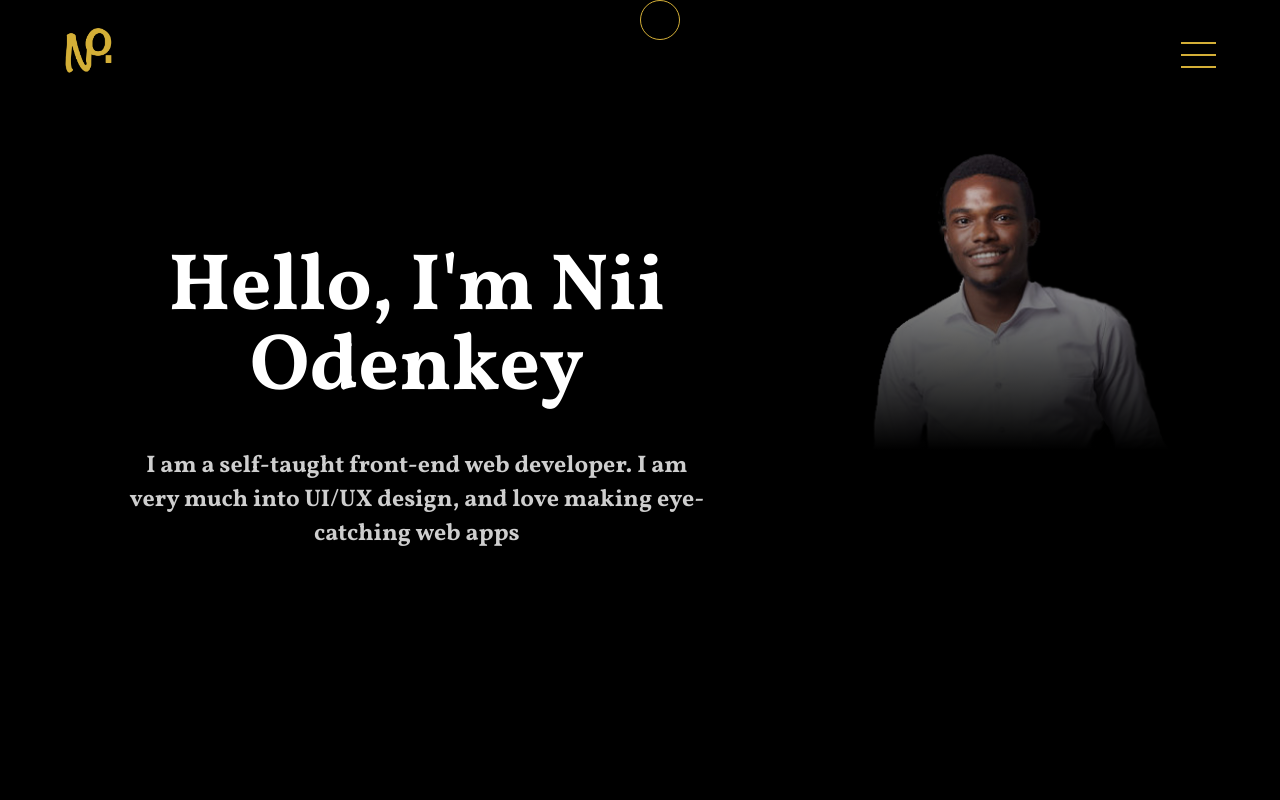
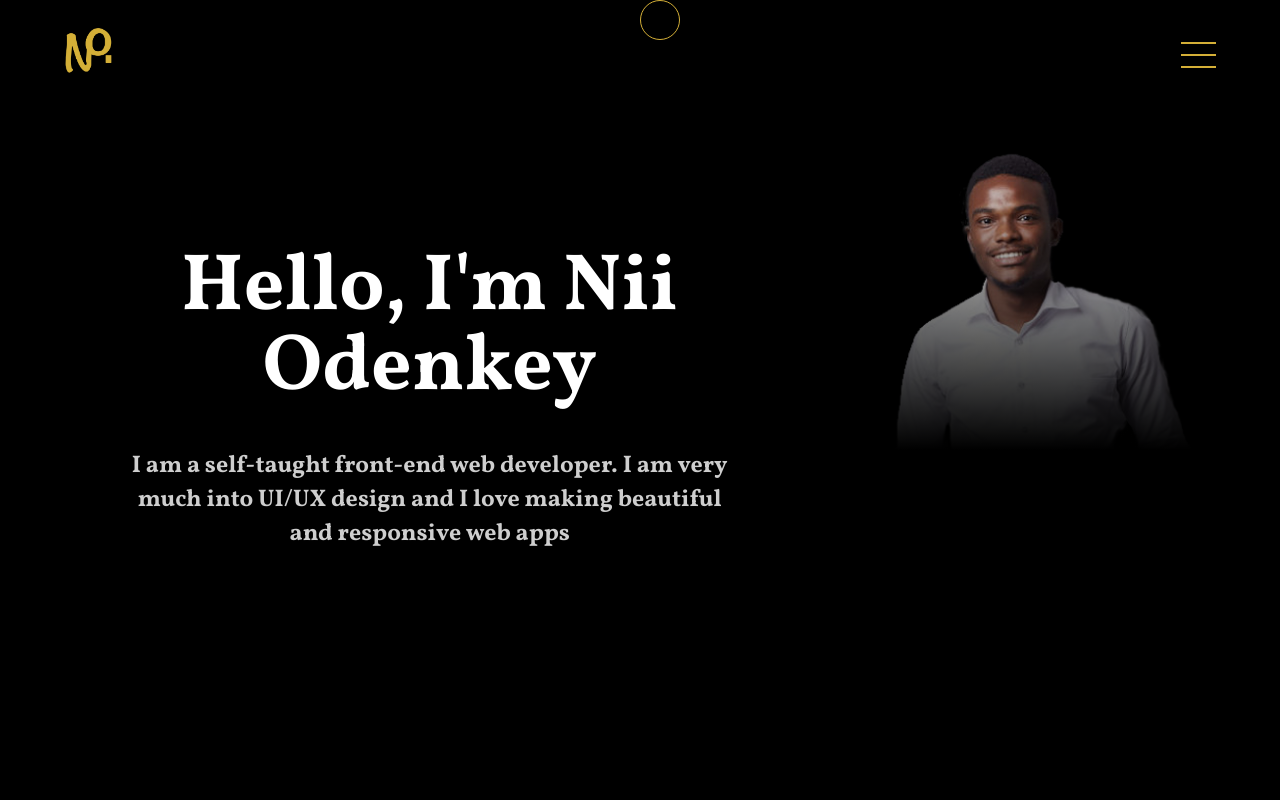
Before and after one commit to Nodenkey/nii-portfolio, a React (Create React App) app: page / in a window 1280 px wide. Shown: the top 800 px of the page. Built offline with nearby package versions, Linux system fonts and the light colour scheme.

Commit message:
added upload feature

```diff
--- a/src/components/landing/landing.component.jsx
+++ b/src/components/landing/landing.component.jsx
@@ -15,7 +15,7 @@ const Landing = () => {
             <TextWrapper>
                 <Hello>Hello,
                     <span ref={el => name = el}> I'm Nii Odenkey</span></Hello>
-                <SubHello>I am a self-taught front-end web developer. I am very much into UI/UX design, and love making eye-catching web apps</SubHello>
+                <SubHello>I am a self-taught front-end web developer. I am very much into UI/UX design and I love making beautiful and responsive web apps</SubHello>
             </TextWrapper>
             <ImageWrapper>
                 <ImageContainer style={{backgroundImage: `url(${Nii})`}} ref={el => image = el}/>
```
Also changed, not shown: 12 other files (tests, documents, lock files or other folders).
